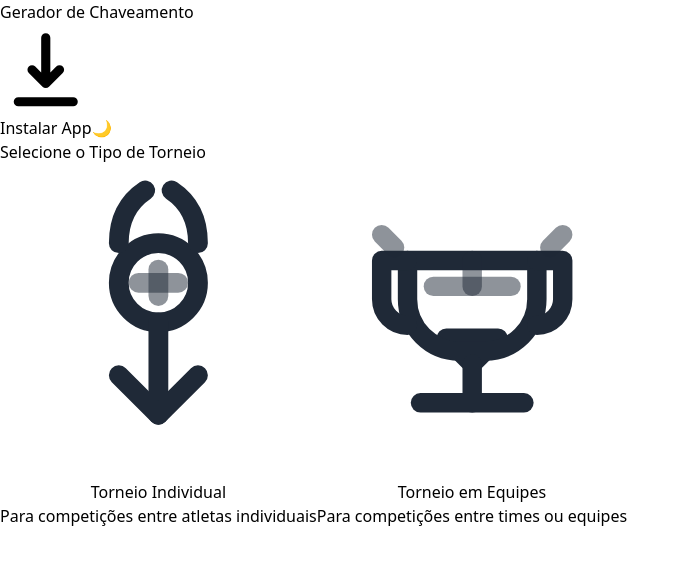
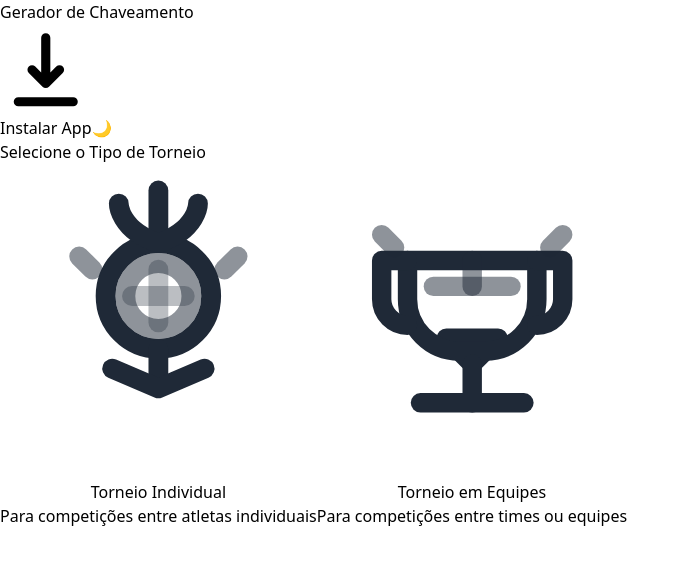
Before and after one commit to kauenovais/torneio, a React (Vite) app: page / in a window 1280 px wide. Shown: the top 564 px of the page, without its empty margins (0-690 px from the left). Built offline with nearby package versions, Linux system fonts and the light colour scheme.

Commit message:
alterações

```diff
--- a/index.html
+++ b/index.html
@@ -3,34 +3,54 @@
   <head>
     <meta charset="UTF-8" />
     <link rel="icon" type="image/svg+xml" href="/favicon.svg" />
-    <meta name="viewport" content="width=device-width, initial-scale=1.0, maximum-scale=1.0, user-scalable=no" />
-    <meta name="theme-color" content="#3B82F6" />
-    <meta name="description" content="Gerador de Chaveamento de Torneio - Crie e gerencie seus torneios facilmente" />
+    <meta
+      name="viewport"
+      content="width=device-width, initial-scale=1.0, viewport-fit=cover, user-scalable=no"
+    />
+    <meta name="theme-color" content="#3B82F6" media="(prefers-color-scheme: light)" />
+    <meta name="theme-color" content="#1E3A8A" media="(prefers-color-scheme: dark)" />
+    <meta
+      name="description"
+      content="Gerador de Chaveamento de Torneio - Crie e gerencie seus torneios facilmente"
+    />
     <meta name="keywords" content="torneio, chaveamento, competição, esporte, equipes, jogos" />
     <meta name="author" content="Kaue Novais" />
     <meta property="og:title" content="Gerador de Chaveamento" />
-    <meta property="og:description" content="Crie e gerencie seus chaveamentos de torneio facilmente" />
+    <meta
+      property="og:description"
+      content="Crie e gerencie seus chaveamentos de torneio facilmente"
+    />
     <meta property="og:type" content="website" />
     <meta property="og:image" content="/icons/icon-512x512.png" />
+    <meta property="twitter:card" content="summary_large_image" />
+    <meta property="twitter:title" content="Gerador de Chaveamento" />
+    <meta
+      property="twitter:description"
+      content="Crie e gerencie seus chaveamentos de torneio facilmente"
+    />
+    <meta property="twitter:image" content="/icons/icon-512x512.png" />
     <link rel="manifest" href="/manifest.json" />
-    <link rel="apple-touch-icon" href="/icons/icon-192x192.png" />
+    <link rel="apple-touch-icon" href="/apple-touch-icon.png" />
     <link rel="mask-icon" href="/masked-icon.svg" color="#3B82F6" />
     <meta name="apple-mobile-web-app-capable" content="yes" />
     <meta name="apple-mobile-web-app-status-bar-style" content="black-translucent" />
+    <meta name="apple-mobile-web-app-title" content="Torneio" />
+    <meta name="mobile-web-app-capable" content="yes" />
     <title>Gerador de Chaveamento</title>
   </head>
   <body>
     <div id="root"></div>
     <script type="module" src="/src/main.tsx"></script>
     <noscript>
-      <div style="padding: 20px; text-align: center;">
+      <div style="padding: 20px; text-align: center">
         Para usar este aplicativo, por favor habilite o JavaScript no seu navegador.
       </div>
     </noscript>
     <script>
       if ('serviceWorker' in navigator) {
         window.addEventListener('load', () => {
-          navigator.serviceWorker.register('/sw.js')
+          navigator.serviceWorker
+            .register('/sw.js')
             .then(registration => {
               console.log('SW registered:', registration);
             })
--- a/src/App.tsx
+++ b/src/App.tsx
@@ -543,15 +543,25 @@ function App() {
               strokeLinecap="round"
               strokeLinejoin="round"
             >
-              {/* Medalha com fita */}
-              <circle cx="12" cy="9" r="3" />
-              <path d="M12 12v7" />
-              <path d="M9 16l3 3 3-3" />
-              <path d="M9 6c0-1.5.5-3 2-4" />
-              <path d="M15 6c0-1.5-.5-3-2-4" />
+              {/* Medalha principal */}
+              <circle cx="12" cy="10" r="4" />
+              <circle cx="12" cy="10" r="2.5" opacity="0.5" />
+
+              {/* Fita da medalha */}
+              <path d="M12 2v4" />
+              <path d="M9 3c0 0 0 2 3 3c3-1 3-3 3-3" />
+
               {/* Detalhes da medalha */}
-              <path d="M12 8v2" opacity="0.5" />
-              <path d="M10.5 9H13.5" opacity="0.5" />
+              <path d="M12 14v2" />
+              <path d="M8.5 15.5L12 17l3.5-1.5" />
+
+              {/* Estrelas decorativas */}
+              <path d="M7 8l-1-1" opacity="0.5" />
+              <path d="M17 8l1-1" opacity="0.5" />
+
+              {/* Brilho da medalha */}
+              <path d="M10 10h4" opacity="0.3" />
+              <path d="M12 8v4" opacity="0.3" />
             </svg>
           </div>
           <div className="relative z-10 space-y-2">
--- a/vite.config.ts
+++ b/vite.config.ts
@@ -6,31 +6,54 @@ export default defineConfig({
   plugins: [
     react(),
     VitePWA({
-      registerType: 'prompt',
+      registerType: 'autoUpdate',
       injectRegister: 'auto',
-      strategies: 'generateSW',
-      includeAssets: ['favicon.ico', 'apple-touch-icon.png', 'masked-icon.svg'],
+      workbox: {
+        globPatterns: ['**/*.{js,css,html,ico,png,svg,json,webp,woff2}'],
+        runtimeCaching: [
+          {
+            urlPattern: /^https:\/\/fonts\.googleapis\.com\/.*/i,
+            handler: 'CacheFirst',
+            options: {
+              cacheName: 'google-fonts-cache',
+              expiration: {
+                maxEntries: 10,
+                maxAgeSeconds: 60 * 60 * 24 * 365,
+              },
+              cacheableResponse: {
+                statuses: [0, 200],
+              },
+            },
+          },
+          {
+            urlPattern: /^https:\/\/fonts\.gstatic\.com\/.*/i,
+            handler: 'CacheFirst',
+            options: {
+              cacheName: 'gstatic-fonts-cache',
+              expiration: {
+                maxEntries: 10,
+                maxAgeSeconds: 60 * 60 * 24 * 365,
+              },
+              cacheableResponse: {
+                statuses: [0, 200],
+              },
+            },
+          },
+        ],
+        cleanupOutdatedCaches: true,
+        skipWaiting: true,
+        clientsClaim: true,
+      },
       manifest: {
         name: 'Gerenciamento de Torneio',
         short_name: 'Torneio',
         description: 'Crie e gerencie seus chaveamentos de torneio facilmente',
         theme_color: '#3B82F6',
-        start_url: '/',
-        id: '/',
-        scope: '/',
+        background_color: '#ffffff',
         display: 'standalone',
         orientation: 'portrait-primary',
-        background_color: '#ffffff',
-        categories: ['sports', 'productivity'],
-        shortcuts: [
-          {
-            name: 'Novo Torneio',
-            short_name: 'Novo',
-            description: 'Criar um novo torneio',
-            url: '/?action=new',
-            icons: [{ src: '/icons/icon-96x96.png', sizes: '96x96' }],
-          },
-        ],
+        start_url: '/',
+        scope: '/',
         icons: [
           {
             src: '/icons/icon-72x72.png',
@@ -82,42 +105,6 @@ export default defineConfig({
           },
         ],
       },
-      workbox: {
-        globPatterns: ['**/*.{js,css,html,ico,png,svg,json}'],
-        runtimeCaching: [
-          {
-            urlPattern: /^https:\/\/fonts\.googleapis\.com\/.*/i,
-            handler: 'CacheFirst',
-            options: {
-              cacheName: 'google-fonts-cache',
-              expiration: {
-                maxEntries: 10,
-                maxAgeSeconds: 60 * 60 * 24 * 365,
-              },
-              cacheableResponse: {
-                statuses: [0, 200],
-              },
-            },
-          },
-          {
-            urlPattern: /^https:\/\/fonts\.gstatic\.com\/.*/i,
-            handler: 'CacheFirst',
-            options: {
-              cacheName: 'gstatic-fonts-cache',
-              expiration: {
-                maxEntries: 10,
-                maxAgeSeconds: 60 * 60 * 24 * 365,
-              },
-              cacheableResponse: {
-                statuses: [0, 200],
-              },
-            },
-          },
-        ],
-        cleanupOutdatedCaches: true,
-        skipWaiting: true,
-        clientsClaim: true,
-      },
       devOptions: {
         enabled: true,
         type: 'module',
```
Also changed, not shown: public/apple-touch-icon.png, public/manifest.json, public/robots.txt (added).
